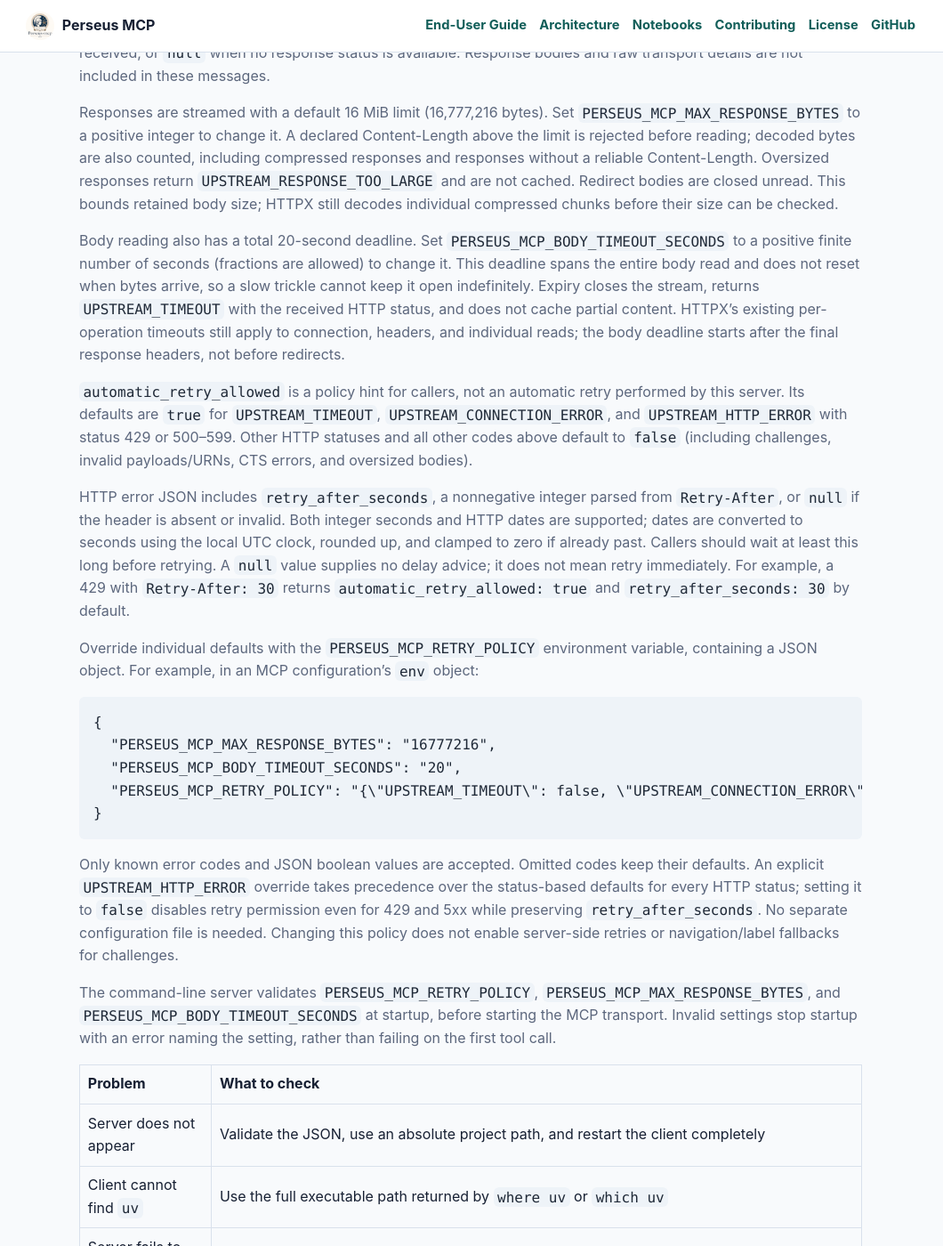
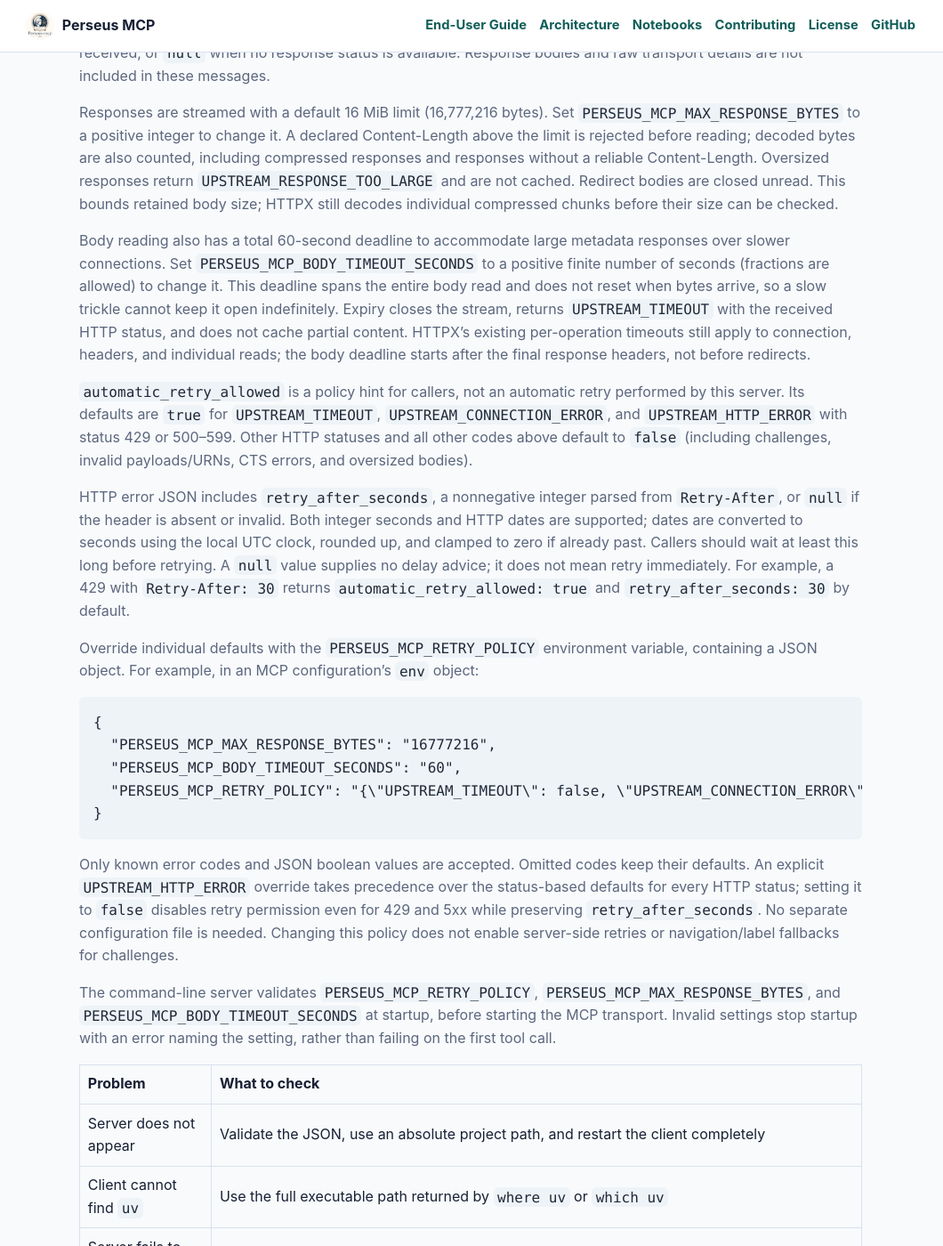
Before and after one commit to tonyjurg/Perseus-mcp, a Jekyll site: the page built from docs/enduser.md, in a window 1280 px wide and 1400 px high, scrolled down 6526 px. Shown: the whole window at 89% size, without its empty margins (111-1171 px from the left). Built offline with Jekyll 4.4.1, drawn with Linux system fonts in a browser that asks for light colours.

Commit message:
Allow 60 seconds by default for response body reads

````diff
--- a/docs/enduser.md
+++ b/docs/enduser.md
@@ -444,7 +444,8 @@ are not cached. Redirect bodies are closed unread. This bounds retained body
 size; HTTPX still decodes individual compressed chunks before their size can
 be checked.
 
-Body reading also has a total 20-second deadline. Set
+Body reading also has a total 60-second deadline to accommodate large metadata
+responses over slower connections. Set
 `PERSEUS_MCP_BODY_TIMEOUT_SECONDS` to a positive finite number of seconds
 (fractions are allowed) to change it. This deadline spans the entire body read
 and does not reset when bytes arrive, so a slow trickle cannot keep it open
@@ -474,7 +475,7 @@ variable, containing a JSON object. For example, in an MCP configuration's
 ```json
 {
   "PERSEUS_MCP_MAX_RESPONSE_BYTES": "16777216",
-  "PERSEUS_MCP_BODY_TIMEOUT_SECONDS": "20",
+  "PERSEUS_MCP_BODY_TIMEOUT_SECONDS": "60",
   "PERSEUS_MCP_RETRY_POLICY": "{\"UPSTREAM_TIMEOUT\": false, \"UPSTREAM_CONNECTION_ERROR\": false}"
 }
 ```
````
Also changed, not shown: tests/test_body_deadline.py (+8 -2 lines), 1 other file.
